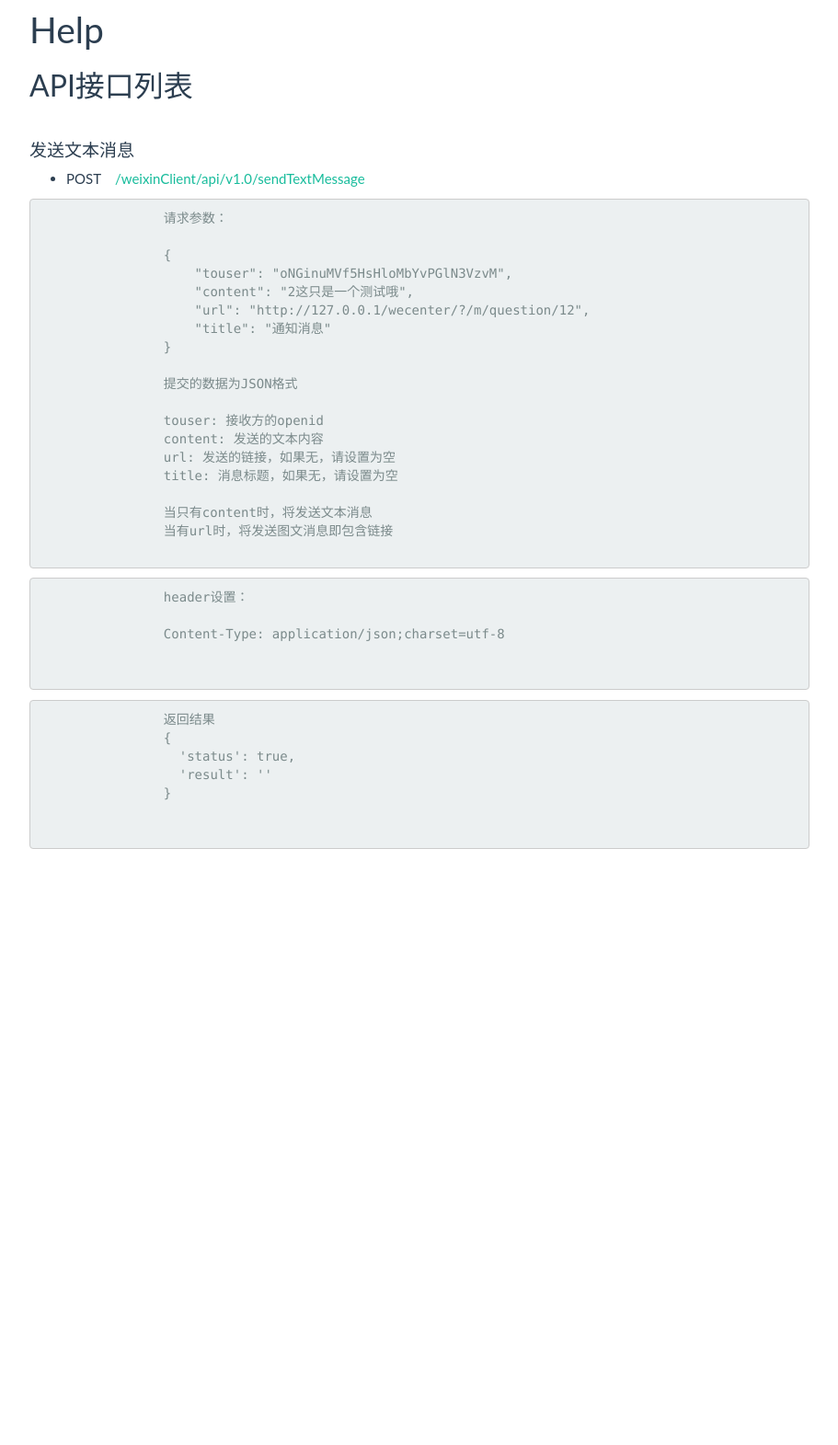
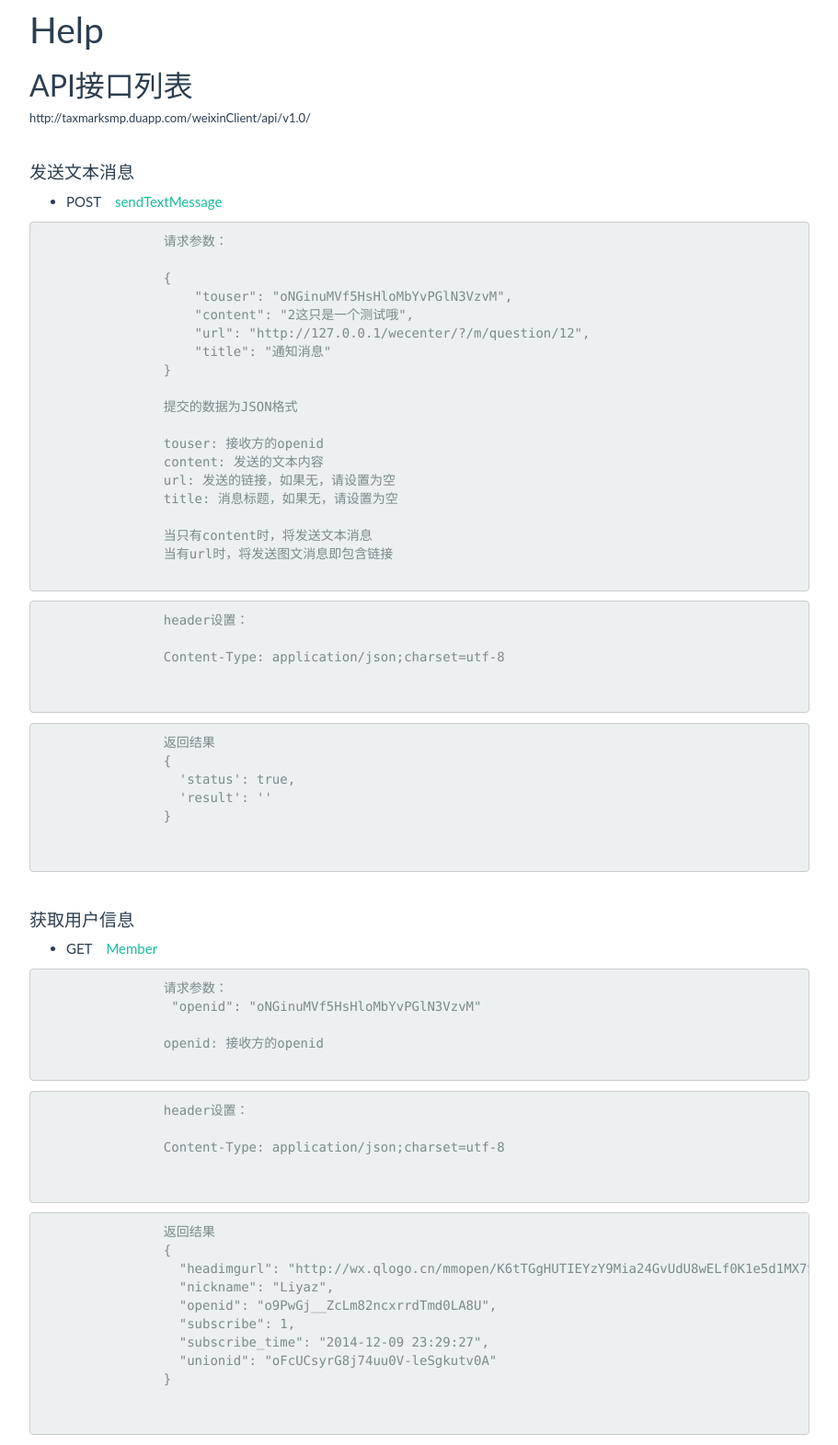
Before and after one commit to alexdaiyun/taxmarks_wechat_server, a Flask app: page /help in a window 1280 px wide. Shown: the part 60-1631 px from the top of the page at 92% size, without its empty margins (38-949 px from the left). Before the commit the page ends 983 px from the top, so only its background shows below. Run offline with Flask 2, Linux system fonts and the light colour scheme; some libraries are stand-ins or nearby versions.

Commit message:
新增获取用户信息的接口及文档； 通过openid获得用户的unionid;

```diff
--- a/backend/main/views.py
+++ b/backend/main/views.py
@@ -435,13 +435,17 @@ def query_member():
         wechat_user = dict(subscribe=result_user['subscribe'],
                            nickname=u'{0:s}'.format(result_user['nickname']),
                            openid=result_user['openid'],
+                           unionid=result_user['unionid'],
                            headimgurl=u'{0:s}'.format(result_user['headimgurl']),
                            subscribe_time=u'{0:s}'.format(
                                datetime.datetime.fromtimestamp(int(result_user['subscribe_time']))
-                               .strftime('%Y-%m-%d %H:%M:%S')))
+                               .strftime('%Y-%m-%d %H:%M'
+                               ':%S')))
         return jsonify(wechat_user)
     except WeiXinClientException, e:
         return jsonify({u'errocde': e.errcode, u'errmsg': e.errmsg}), 400
+
+
 
 
 # 暂不使用
--- a/backend/templates/help/help.html
+++ b/backend/templates/help/help.html
@@ -8,11 +8,12 @@
 
             <h1>Help</h1>
             <h2>API接口列表</h2>
+            <h6>http://taxmarksmp.duapp.com/weixinClient/api/v1.0/</h6>
 
             <br>
             <h4>发送文本消息</h4>
             <ul>
-               <li>POST   &nbsp;&nbsp; <a href="#">/weixinClient/api/v1.0/sendTextMessage</a></li>
+               <li>POST   &nbsp;&nbsp; <a href="#">sendTextMessage</a></li>
             </ul>
             <pre>
                 请求参数：
@@ -55,6 +56,36 @@
                 <li>Get   &nbsp;&nbsp; <a href="/weixinClient/api/v1.0/tasks" target="_blank">/weixinClient/api/v1.0/tasks</a> </li>
             </ul>
             -->
+
+            <h4>获取用户信息</h4>
+            <ul>
+               <li>GET   &nbsp;&nbsp; <a href="#">Member</a></li>
+            </ul>
+            <pre>
+                请求参数：
+                 "openid": "oNGinuMVf5HsHloMbYvPGlN3VzvM"
+
+                openid: 接收方的openid
+            </pre>
+            <pre>
+                header设置：
+
+                Content-Type: application/json;charset=utf-8
+
+            </pre>
+            <pre>
+                返回结果
+                {
+                  "headimgurl": "http://wx.qlogo.cn/mmopen/K6tTGgHUTIEYzY9Mia24GvUdU8wELf0K1e5d1MX7Sje04qib5QgekygX2jbqlJUkuNJjCBQGAjFB7ibt2Cen3nibuibcpooK02e38/0",
+                  "nickname": "Liyaz",
+                  "openid": "o9PwGj__ZcLm82ncxrrdTmd0LA8U",
+                  "subscribe": 1,
+                  "subscribe_time": "2014-12-09 23:29:27",
+                  "unionid": "oFcUCsyrG8j74uu0V-leSgkutv0A"
+                }
+
+            </pre>
+
         </div>
 
 
```
